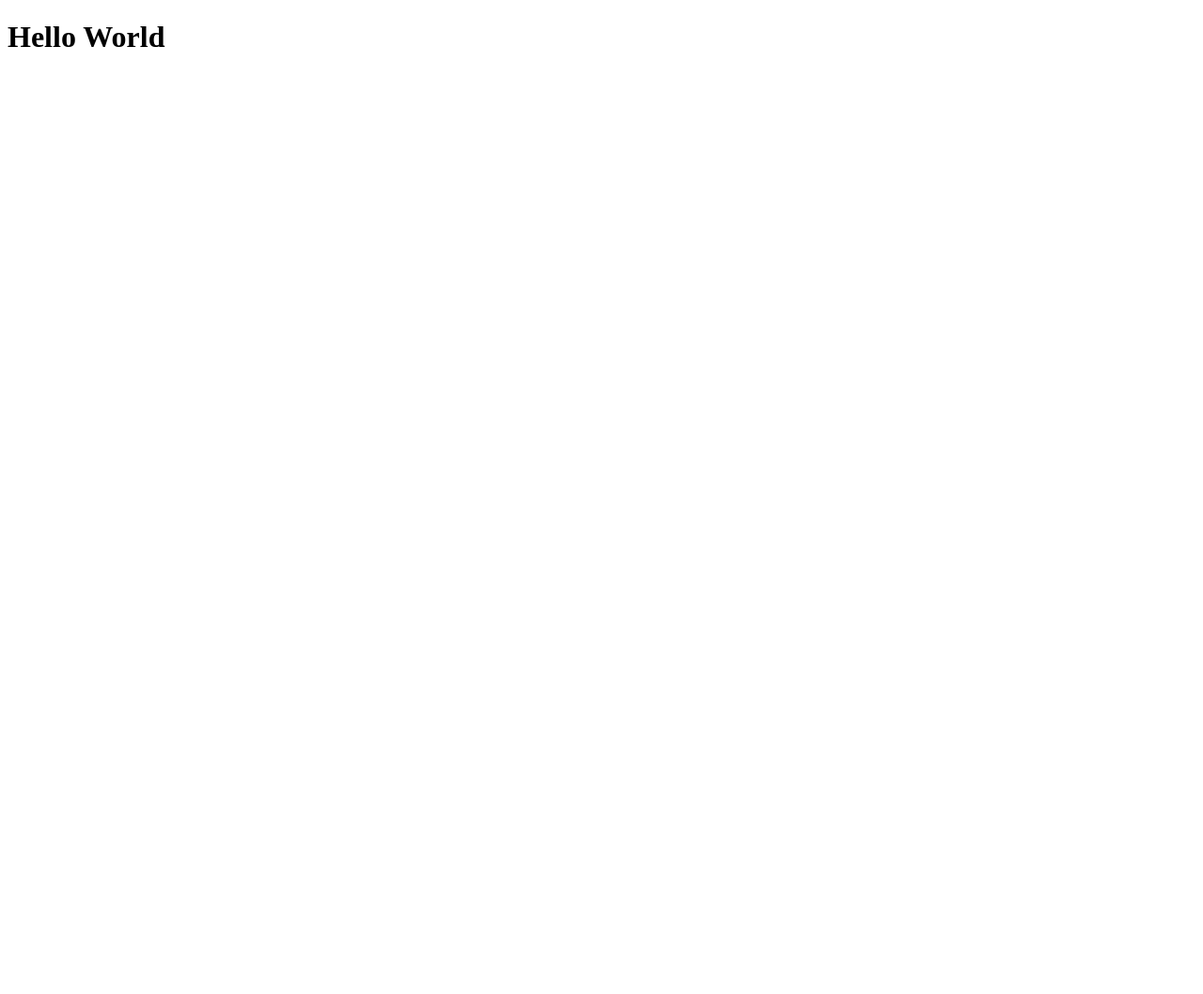
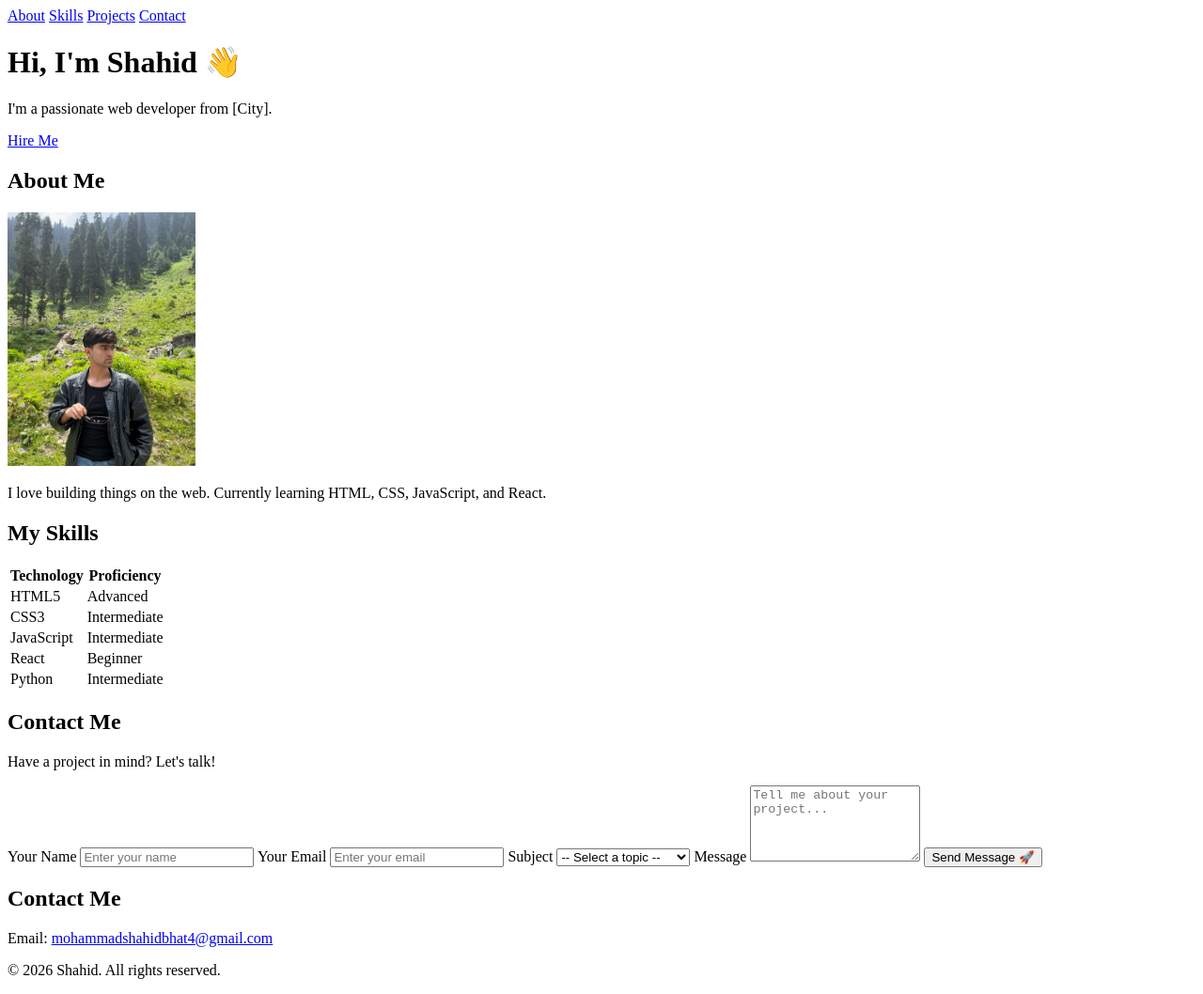
Before and after one commit to mohammadshahidbhat4-commits/Portfolio_website_shahid, a plain HTML site: page index.html in a window 1280 px wide. Shown: the whole page at 94% size. Before the commit the page ends 800 px from the top, so only its background shows below. Drawn offline with Linux system fonts and the light colour scheme.

Commit message:
day_2_changes

```diff
--- a/index.html
+++ b/index.html
@@ -3,9 +3,105 @@
 <head>
     <meta charset="UTF-8">
     <meta name="viewport" content="width=device-width, initial-scale=1.0">
-    <title>My Portfolio | Shahid </title>
+    <title>My Portfolio | Shahid</title>
 </head>
 <body>
-    <h1>Hello World</h1>
+
+    <!-- NAVIGATION -->
+    <nav>
+        <a href="#about">About</a>
+        <a href="#skills">Skills</a>
+        <a href="#projects">Projects</a>
+        <a href="#contact">Contact</a>
+    </nav>
+
+    <!-- HERO SECTION -->
+    <header>
+        <h1>Hi, I'm Shahid 👋</h1>
+        <p>I'm a passionate web developer from [City].</p>
+        <a href="#contact">Hire Me</a>
+    </header>
+
+    <!-- ABOUT SECTION -->
+    <section id="about">
+        <h2>About Me</h2>
+        <img src="image.jpg.jpeg" alt="Profile photo of Shahid" width="200">
+        <p>I love building things on the web. Currently learning HTML, CSS,
+           JavaScript, and React.</p>
+    </section>
+
+    <!-- SKILLS SECTION -->
+    <section id="skills">
+        <h2>My Skills</h2>
+
+        <table>
+            <tr>
+                <th>Technology</th>
+                <th>Proficiency</th>
+            </tr>
+            <tr>
+                <td>HTML5</td>
+                <td>Advanced</td>
+            </tr>
+            <tr>
+                <td>CSS3</td>
+                <td>Intermediate</td>
+            </tr>
+            <tr>
+                <td>JavaScript</td>
+                <td>Intermediate</td>
+            </tr>
+            <tr>
+                <td>React</td>
+                <td>Beginner</td>
+            </tr>
+             <tr>
+                <td>Python</td>
+                <td>Intermediate</td>
+            </tr>
+        </table>
+    </section>
+
+    <!-- PROJECTS SECTION -->
+   <section id="contact">
+    <h2>Contact Me</h2>
+    <p>Have a project in mind? Let's talk!</p>
+
+    <form action="#" method="POST">
+        <label for="name">Your Name</label>
+        <input type="text" id="name" name="name"
+               placeholder="Enter your name" required>
+
+        <label for="email">Your Email</label>
+        <input type="email" id="email" name="email"
+               placeholder="Enter your email" required>
+               <label for="subject">Subject</label>
+        <select id="subject" name="subject">
+            <option value="">-- Select a topic --</option>
+            <option value="hire">I want to hire you</option>
+            <option value="collab">I want to collaborate</option>
+            <option value="other">Other</option>
+        </select>
+
+        <label for="message">Message</label>
+        <textarea id="message" name="message" rows="5"
+                  placeholder="Tell me about your project..." required></textarea>
+
+        <button type="submit">Send Message 🚀</button>
+    </form>
+</section>
+
+
+    <!-- CONTACT SECTION -->
+    <section id="contact">
+        <h2>Contact Me</h2>
+        <p>Email: <a href="mailto:mohammadshahidbhat4@gmail.com">mohammadshahidbhat4@gmail.com</a></p>
+    </section>
+
+    <!-- FOOTER -->
+    <footer>
+        <p>&copy; 2026 Shahid. All rights reserved.</p>
+    </footer>
+
 </body>
 </html>
```
Also changed, not shown: form.html (added, +58 -0 lines), form2.html (added, +72 -0 lines), table.html (added, +26 -0 lines), image.jpg.jpeg (added).
